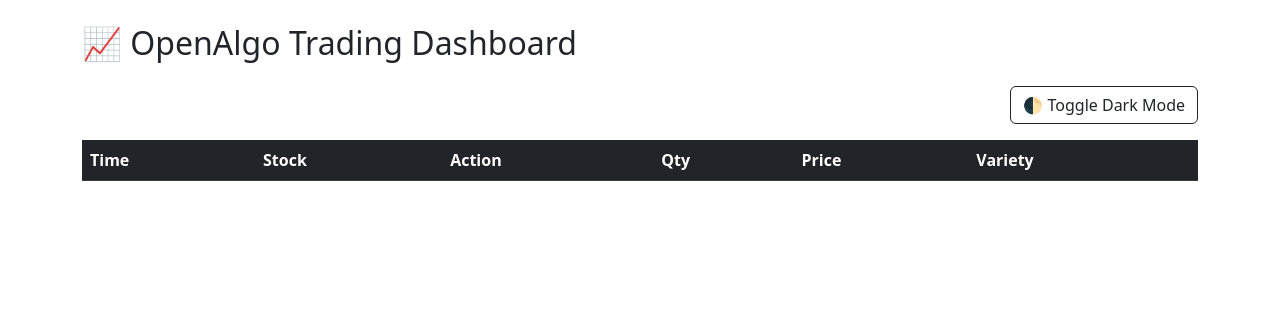
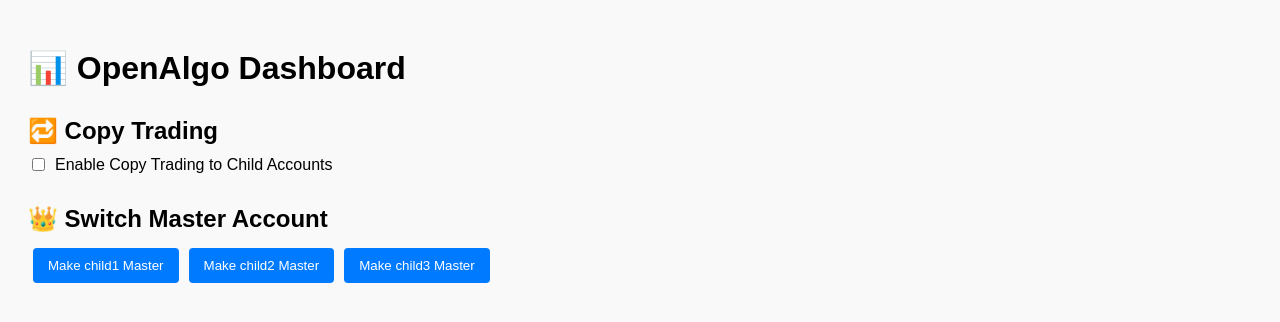
Before and after one commit to nikhilteja7/openalgo-dashboard, a Flask app: page /dashboard in a window 1280 px wide. Shown: the top 322 px of the page. Run offline with Flask 3, Linux system fonts and the light colour scheme; the visitor is signed in with stand-in values (Sample User, id 1); lists and menus that the app fills with data are empty; some libraries are stand-ins or nearby versions.

Commit message:
Add dashboard UI with copy trading toggle and master switch

```diff
--- a/app.py
+++ b/app.py
@@ -6,19 +6,25 @@
 from kiteconnect import KiteConnect
 import yaml
 
-#Load config.yaml to get child accounts
+# Load config.yaml to get child accounts
 with open("config.yaml", "r") as f:
     creds = yaml.safe_load(f)
+
+# === Load and Save Settings ===
+def load_settings():
+    with open("settings.yaml", "r") as f:
+        return yaml.safe_load(f)
+
+def save_settings(settings):
+    with open("settings.yaml", "w") as f:
+        yaml.dump(settings, f)
 
 app = Flask(__name__)
 app.secret_key = os.getenv("APP_KEY", "supersecretkey")
 socketio = SocketIO(app)
 
-
-
 USERNAME = os.getenv("LOGIN_USER", "admin")
 PASSWORD = os.getenv("LOGIN_PASS", "secret123")
-
 
 live_trades = []
 total_orders = 0
@@ -43,9 +49,11 @@
     if not session.get('logged_in'):
         return redirect(url_for('login'))
     return render_template('dashboard.html')
+
 @app.route('/chartink-webhook', methods=['POST'])
 def chartink_webhook():
     global total_orders, total_pnl
+    settings = load_settings()
     data = request.get_json()
     stock = data.get("stock", "UNKNOWN")
     action = data.get("action", "BUY")
@@ -59,7 +67,8 @@
     total_pnl += pnl
 
     results = []
-    # --- 🔁 Master Account Order ---
+
+    # --- Master Order ---
     try:
         master = creds['master']
         kite_master = KiteConnect(api_key=master['api_key'])
@@ -74,33 +83,30 @@
             product=variety,
             variety="regular"
         )
-
         results.append(f"master ✅ Order {master_order}")
-
     except Exception as e:
         results.append(f"master ❌ Error: {str(e)}")
+
     # --- Copy Trading Section ---
-    for child in creds['child_accounts']:
-        try:
-            kite = KiteConnect(api_key=child['api_key'])
-            kite.set_access_token(child['access_token'])
+    if settings.get("copy_trading", True):
+        for child in creds['child_accounts']:
+            try:
+                kite = KiteConnect(api_key=child['api_key'])
+                kite.set_access_token(child['access_token'])
 
-            order_id = kite.place_order(
-                tradingsymbol=stock,
-                exchange="NSE",
-                transaction_type=action.upper(),
-                quantity=qty,
-                order_type="MARKET",
-                product=variety,
-                variety="regular"
-            )
+                order_id = kite.place_order(
+                    tradingsymbol=stock,
+                    exchange="NSE",
+                    transaction_type=action.upper(),
+                    quantity=qty,
+                    order_type="MARKET",
+                    product=variety,
+                    variety="regular"
+                )
+                results.append(f"{child['name']} ✅ Order {order_id}")
+            except Exception as e:
+                results.append(f"{child['name']} ❌ Error: {str(e)}")
 
-            results.append(f"{child['name']} ✅ Order {order_id}")
-
-        except Exception as e:
-            results.append(f"{child['name']} ❌ Error: {str(e)}")
-
-    # --- Emit WebSocket Update ---
     socketio.emit('new_order', {
         "time": now,
         "stock": stock,
@@ -116,7 +122,43 @@
 
     return jsonify({"status": "success", "results": results}), 200
 
+@app.route('/toggle-copy-trading', methods=['POST'])
+def toggle_copy_trading():
+    settings = load_settings()
+    status = request.json.get("enabled")
+    settings['copy_trading'] = status
+    save_settings(settings)
+    return jsonify({"status": "success", "copy_trading": status})
 
+@app.route('/make-master/<account>', methods=['POST'])
+def make_master(account):
+    with open("config.yaml", "r") as f:
+        creds = yaml.safe_load(f)
+
+    child_to_promote = None
+    for child in creds['child_accounts']:
+        if child['name'] == account:
+            child_to_promote = child
+            break
+
+    if not child_to_promote:
+        return "❌ Child not found", 404
+
+    old_master = creds['master']
+    creds['master'] = child_to_promote
+    creds['child_accounts'] = [c for c in creds['child_accounts'] if c['name'] != account]
+    creds['child_accounts'].append(old_master)
+
+    with open("config.yaml", "w") as f:
+        yaml.dump(creds, f)
+
+    return "✅ Switched master", 200
+
+@app.route('/get-children')
+def get_children():
+    return jsonify({
+        "child_accounts": creds['child_accounts']
+    })
 
 @socketio.on('manual_order')
 def manual_order(data):
--- /dev/null
+++ b/settings.yaml
@@ -0,0 +1 @@
+c:\Users\user\Documents\openalgo-dashboard\config.yaml
--- a/templates/dashboard.html
+++ b/templates/dashboard.html
@@ -1,60 +1,79 @@
 <!DOCTYPE html>
-<html lang="en">
+<html>
 <head>
-  <meta charset="UTF-8">
   <title>OpenAlgo Dashboard</title>
-  <link href="https://cdn.jsdelivr.net/npm/bootstrap@5.3.0/dist/css/bootstrap.min.css" rel="stylesheet">
+  <style>
+    body { font-family: Arial; padding: 20px; background-color: #f9f9f9; }
+    h2 { margin-bottom: 10px; }
+    .section { margin-top: 30px; }
+    .btn { padding: 10px 15px; margin: 5px; border: none; background-color: #007BFF; color: white; cursor: pointer; border-radius: 4px; }
+    .btn.danger { background-color: #dc3545; }
+    .btn:hover { opacity: 0.9; }
+    .toggle { display: inline-flex; align-items: center; }
+    .toggle input { margin-right: 10px; }
+  </style>
 </head>
-<body id="body" class="p-4">
-  <div class="container">
-    <h2 class="mb-4">📈 OpenAlgo Trading Dashboard</h2>
-    <button class="btn btn-outline-dark float-end mb-3" onclick="toggleDarkMode()">🌓 Toggle Dark Mode</button>
+<body>
 
-    <!-- Orders Table -->
-    <table class="table" id="orders-table">
-      <thead class="table-dark">
-        <tr>
-          <th>Time</th>
-          <th>Stock</th>
-          <th>Action</th>
-          <th>Qty</th>
-          <th>Price</th>
-          <th>Variety</th>
-        </tr>
-      </thead>
-      <tbody>
-      </tbody>
-    </table>
-  </div>
+  <h1>📊 OpenAlgo Dashboard</h1>
 
-  <!-- Toast Notification -->
-  <div class="position-fixed bottom-0 end-0 p-3" style="z-index: 1055">
-    <div id="webhookToast" class="toast bg-success text-white" role="alert">
-      <div class="d-flex">
-        <div class="toast-body">
-          ✅ New webhook received!
-        </div>
-        <button type="button" class="btn-close btn-close-white me-2 m-auto" data-bs-dismiss="toast"></button>
-      </div>
+  <!-- 🔀 COPY TRADING TOGGLE -->
+  <div class="section">
+    <h2>🔁 Copy Trading</h2>
+    <div class="toggle">
+      <input type="checkbox" id="copyToggle">
+      <label for="copyToggle">Enable Copy Trading to Child Accounts</label>
     </div>
   </div>
 
-  <script src="https://cdn.socket.io/4.4.1/socket.io.min.js"></script>
-  <script src="https://cdn.jsdelivr.net/npm/bootstrap@5.3.0/dist/js/bootstrap.bundle.min.js"></script>
-  <script src="/static/js/dashboard.js"></script>
+  <!-- 🔧 MAKE MASTER CONTROLS -->
+  <div class="section">
+    <h2>👑 Switch Master Account</h2>
+    <div id="childAccounts"></div>
+  </div>
+
+  <script>
+    // Fetch toggle status
+    fetch('/settings.yaml')
+      .then(res => res.text())
+      .then(text => {
+        const enabled = text.includes('copy_trading: true');
+        document.getElementById('copyToggle').checked = enabled;
+      });
+
+    // Handle toggle switch
+    document.getElementById('copyToggle').addEventListener('change', function () {
+      const isEnabled = this.checked;
+      fetch('/toggle-copy-trading', {
+        method: 'POST',
+        headers: { 'Content-Type': 'application/json' },
+        body: JSON.stringify({ enabled: isEnabled })
+      })
+        .then(res => res.json())
+        .then(data => alert(`Copy Trading is now: ${data.copy_trading ? "ENABLED" : "DISABLED"}`));
+    });
+
+    // Load child accounts and show Make Master buttons
+    fetch('/config.yaml')
+      .then(res => res.text())
+      .then(text => {
+        const names = [...text.matchAll(/- name: (\w+)/g)].map(m => m[1]);
+        const container = document.getElementById('childAccounts');
+        names.forEach(name => {
+          const btn = document.createElement('button');
+          btn.className = 'btn';
+          btn.textContent = `Make ${name} Master`;
+          btn.onclick = () => {
+            if (confirm(`Make ${name} the new master account?`)) {
+              fetch(`/make-master/${name}`, { method: 'POST' })
+                .then(res => res.text())
+                .then(msg => alert(msg));
+            }
+          };
+          container.appendChild(btn);
+        });
+      });
+  </script>
+
 </body>
 </html>
-<!-- TradingView Chart Modal -->
-<div class="modal fade" id="chartModal" tabindex="-1" aria-hidden="true">
-    <div class="modal-dialog modal-xl modal-dialog-centered">
-      <div class="modal-content">
-        <div class="modal-header">
-          <h5 class="modal-title" id="chartTitle">TradingView Chart</h5>
-          <button type="button" class="btn-close" data-bs-dismiss="modal"></button>
-        </div>
-        <div class="modal-body">
-          <iframe id="tvChart" width="100%" height="500px" frameborder="0"></iframe>
-        </div>
-      </div>
-    </div>
-  </div>
```
